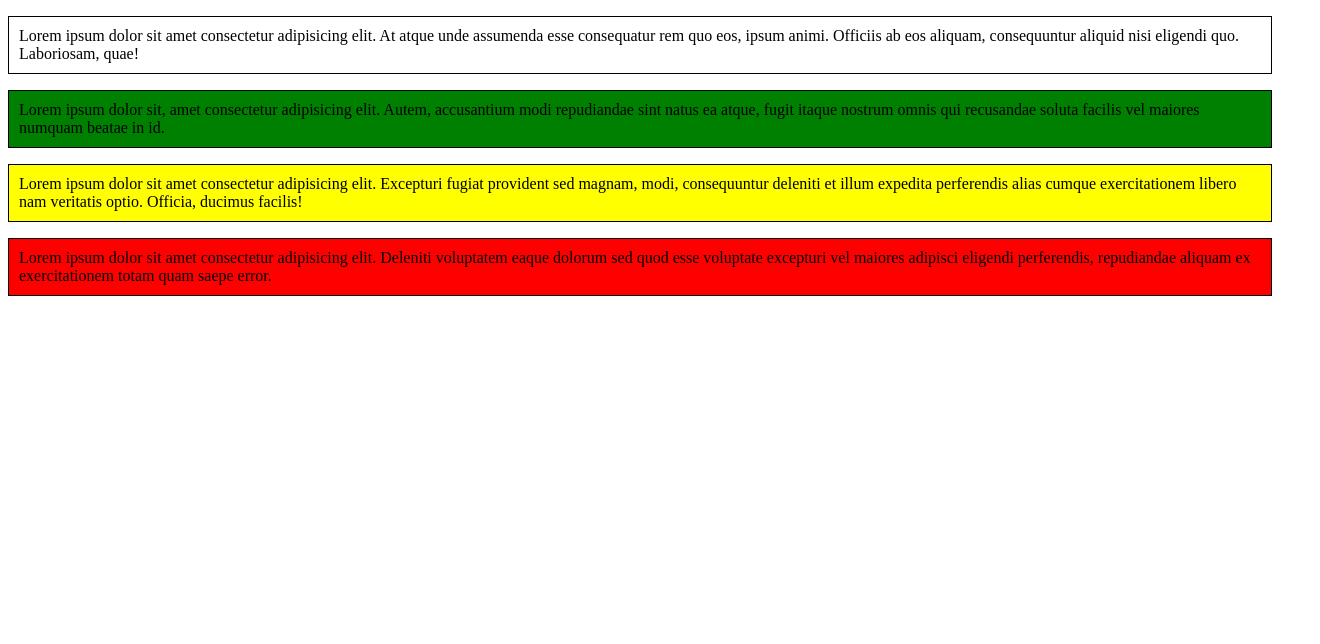
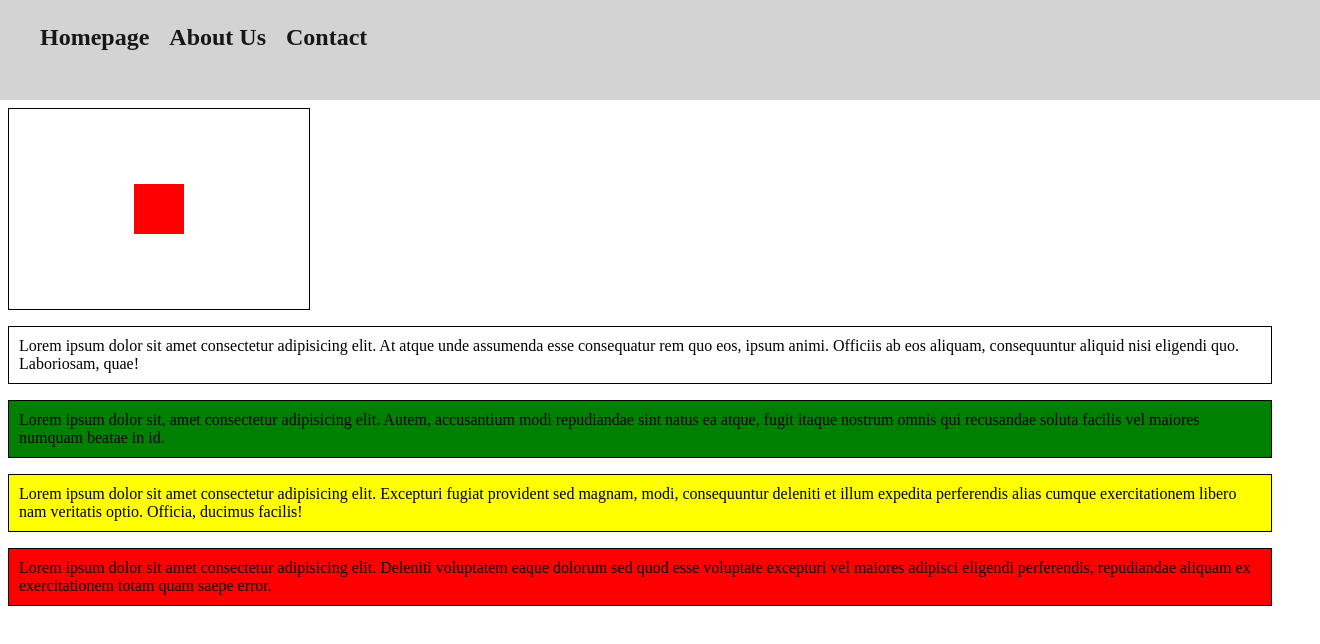
Before and after one commit to AlexanderPr03/2401, a plain HTML site: page index.html in a window 1280 px wide. Shown: the whole page, 1320 px wide, since content can reach past the window. Drawn offline with Linux system fonts and the light colour scheme.

Commit message:
Revert "experiment 1.0.0"
This reverts commit dba93c3eb25dd810350b31756a8318a110c8556e.

```diff
--- /dev/null
+++ b/_variables.scss
@@ -0,0 +1,5 @@
+// 1) Variabilele - stocheaza o anumita valore si le putem utiliza oriunde in cod
+// pentru a folosi aceasta valore
+
+$primary-color: rgb(23, 23, 23);
+$grid-size: 7px;
--- a/index.html
+++ b/index.html
@@ -10,7 +10,25 @@
     <!-- <link rel="stylesheet" href="style_scss.css"> -->
 </head>
 <body>
+    <ul>
+        <li><p>Homepage</p></li>
+        <li><p>About Us</p></li>
+        <li><p>Contact</p></li>
 
+    </ul>
+
+    <div id="background">
+
+    </div>
+
+    <footer>
+
+    </footer>
+
+    <div id="container1">
+
+        <div id="child-div"></div>
+    </div>
 
     <p class="message">Lorem ipsum dolor sit amet consectetur adipisicing elit. At atque unde assumenda esse consequatur rem quo eos, ipsum animi. Officiis ab eos aliquam, consequuntur aliquid nisi eligendi quo. Laboriosam, quae!</p>
     <p class="success-message">Lorem ipsum dolor sit, amet consectetur adipisicing elit. Autem, accusantium modi repudiandae sint natus ea atque, fugit itaque nostrum omnis qui recusandae soluta facilis vel maiores numquam beatae in id.</p>
```
Also changed, not shown: _classes.scss (deleted).
